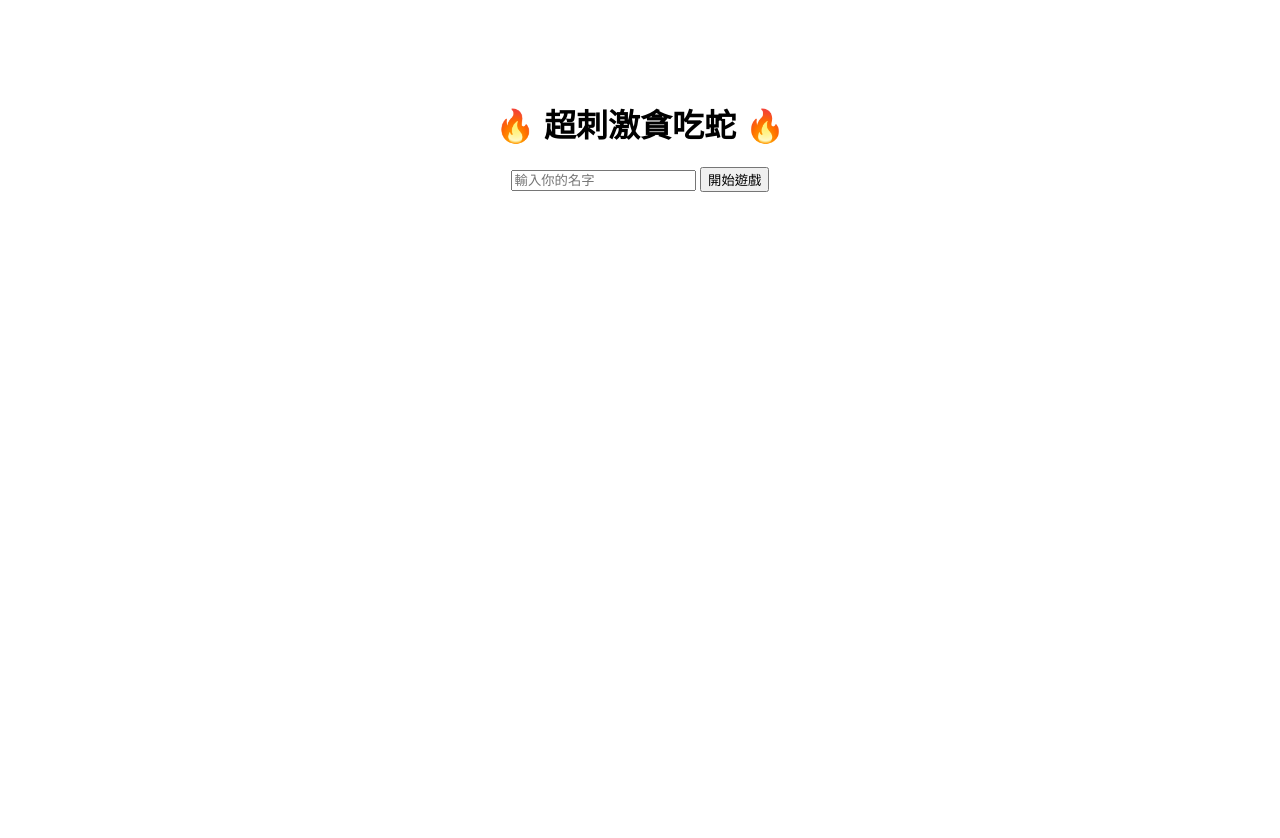
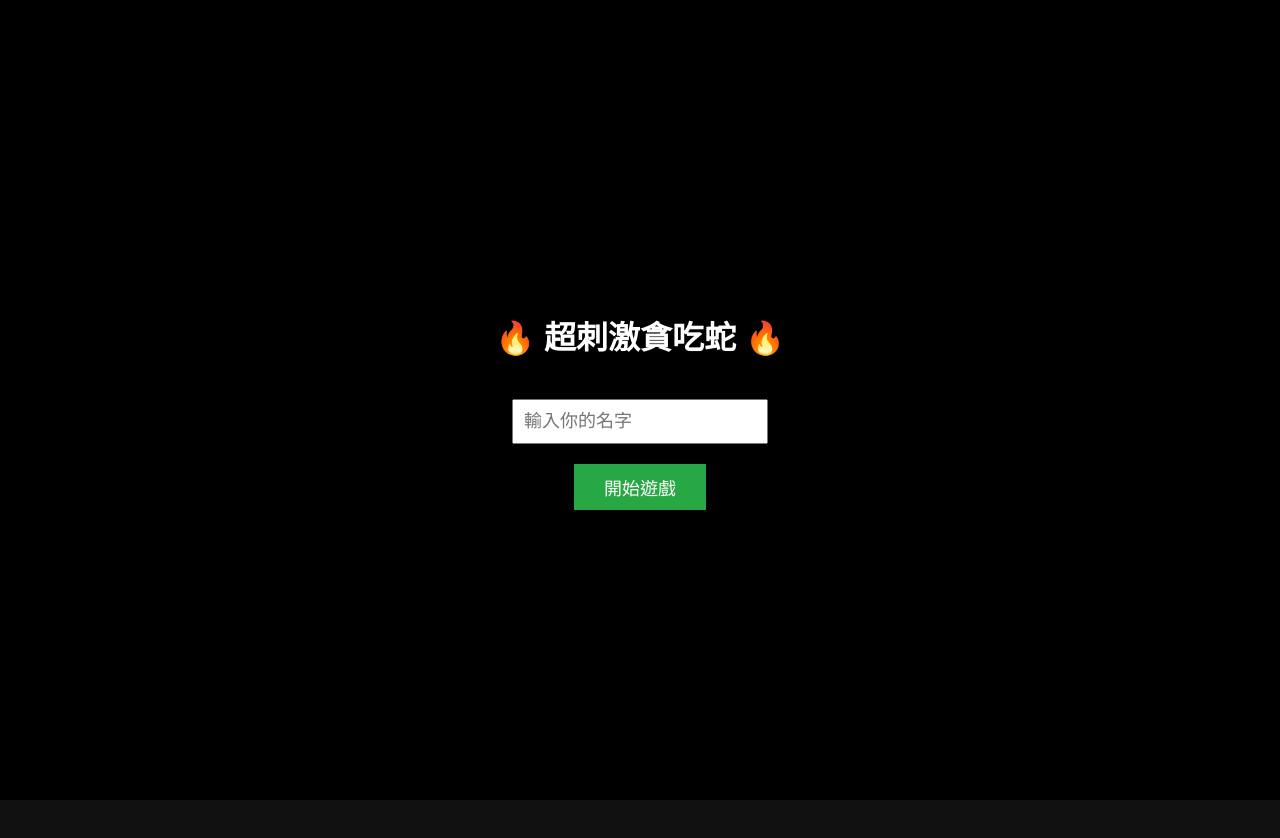
Before and after one commit to kuma-lioho/game, a plain HTML site: page index.html in a window 1280 px wide. After the commit the page ends 800 px from the top, so only its background shows below. Drawn offline with Linux system fonts and the light colour scheme.

Commit message:
Update style.css

```diff
--- a/style.css
+++ b/style.css
@@ -1,42 +1,58 @@
 body {
-  text-align: center;
-  font-family: Arial, sans-serif;
-  background-color: #ffffff;
   margin: 0;
-  padding: 0;
+  overflow: hidden;
+  font-family: 'Arial', sans-serif;
+  background-color: #111;
+  color: #fff;
   height: 100vh;
-  overflow: hidden;
 }
 
 #start-screen {
-  margin-top: 100px;
+  position: absolute;
+  width: 100%;
+  height: 100%;
+  background: #000;
+  display: flex;
+  flex-direction: column;
+  align-items: center;
+  justify-content: center;
 }
 
-canvas {
-  background-color: #ffffff;
-  display: block;
-  margin: 0;
-  border: 2px solid #000;
+#start-screen input {
+  padding: 10px;
+  margin: 20px 0;
+  font-size: 18px;
+}
+
+#start-screen button {
+  padding: 10px 30px;
+  font-size: 18px;
+  background: #28a745;
+  border: none;
+  color: white;
+  cursor: pointer;
+}
+
+#game {
   width: 100vw;
   height: 100vh;
+  display: block;
 }
 
-#controls {
+#overlay {
   position: absolute;
   top: 10px;
   left: 50%;
   transform: translateX(-50%);
+  display: flex;
+  gap: 10px;
 }
 
-#controls button {
-  margin: 5px;
+#overlay button {
   padding: 10px 20px;
   font-size: 16px;
+  background: #007bff;
+  border: none;
+  color: white;
+  cursor: pointer;
 }
-
-#score-board {
-  position: absolute;
-  top: 70px;
-  left: 50%;
-  transform: translateX(-50%);
-}
```
